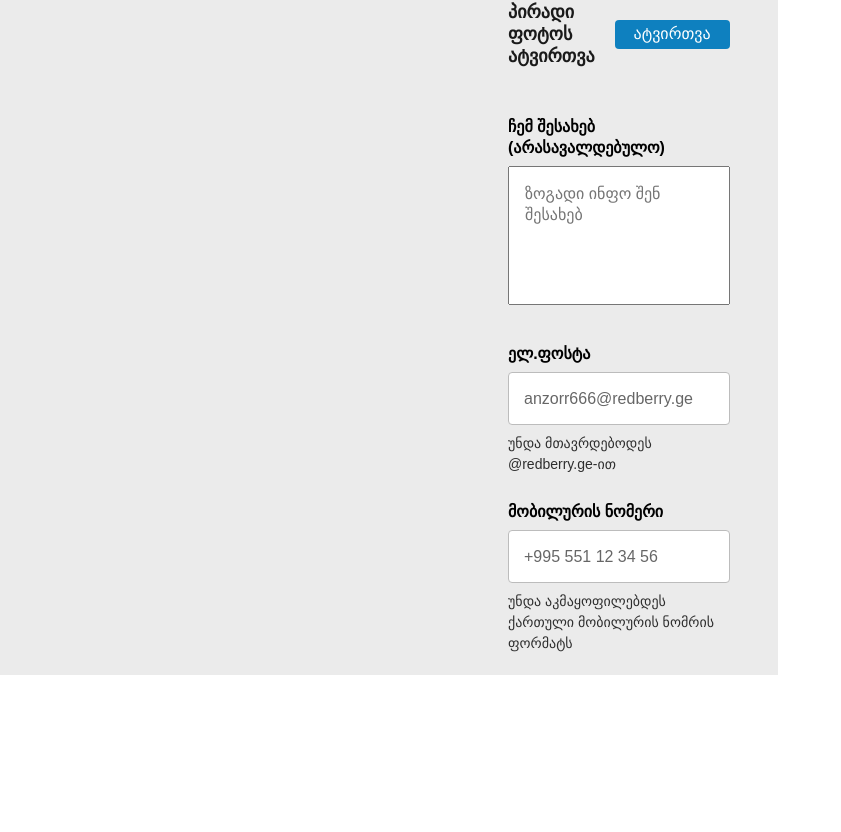
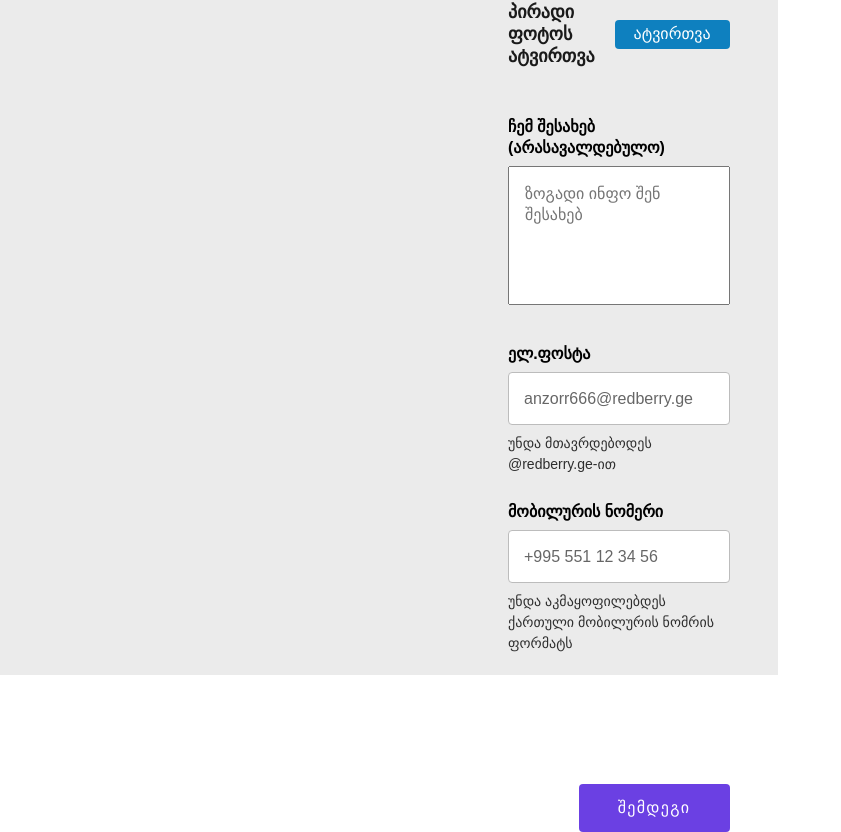
Before and after one commit to marselle13/cv-app, a React (Create React App) app: page /personal in a window 1280 px wide. Shown: the part 405-1237 px from the top of the page, without its empty margins (0-841 px from the left). Before the commit the page ends 1080 px from the top, so only its background shows below. Built offline with nearby package versions, Linux system fonts and the light colour scheme; a web font is replaced by a local one.

Commit message:
#3 onsubmit event

```diff
--- a/src/App.js
+++ b/src/App.js
@@ -1,6 +1,7 @@
 import { Route, Routes } from "react-router-dom";
 import LandingPage from "./components/Landing/LandingPage";
 import Personal from "./components/Personal/Personal";
+import Experience from "./components/Experience/Experience";
 
 function App() {
   return (
@@ -8,6 +9,7 @@ function App() {
       <Routes>
         <Route path="/" element={<LandingPage />} />
         <Route path="/personal" element={<Personal />} />
+        <Route path="/experience" element={<Experience />} />
       </Routes>
     </div>
   );
--- /dev/null
+++ b/src/components/Experience/Experience.jsx
@@ -0,0 +1,14 @@
+import FormCard from "../UI/FormCard/FormCard";
+import CV from "../CV/CV";
+
+const Experience = () => {
+  return (
+    <div>
+      <div style={{ display: "flex" }}>
+        <FormCard label="გამოცდილება" number="2"></FormCard>
+        <CV />
+      </div>
+    </div>
+  );
+};
+export default Experience;
--- a/src/components/Personal/Personal.jsx
+++ b/src/components/Personal/Personal.jsx
@@ -5,7 +5,7 @@ import CV from "../CV/CV";
 const Personal = () => {
   return (
     <div>
-      <div style={{ display: "flex", height: "100%" }}>
+      <div style={{ display: "flex" }}>
         <FormCard label="პირადი ინფო" number="1">
           <PersonalForm />
         </FormCard>
--- a/src/components/Personal/PersonalForm.jsx
+++ b/src/components/Personal/PersonalForm.jsx
@@ -4,14 +4,30 @@ import InputUpload from "../UI/FormCard/Inputs/InputUpload";
 import InputArea from "../UI/FormCard/Inputs/InputArea";
 import { useContext } from "react";
 import cvContext from "../Store/cvContext";
+import NextPageButton from "../UI/FormCard/Buttons/NextPageButton";
+import { useNavigate } from "react-router-dom";
 
 const PersonalForm = () => {
   const ctx = useContext(cvContext);
+  const navigate = useNavigate();
   const { cvChangeHandler } = ctx;
   const { cvData } = ctx;
   const { cvIsValid } = ctx;
+  const checkValidation =
+    cvIsValid.nameIsValid &&
+    cvIsValid.lastnameIsValid &&
+    cvIsValid.emailIsValid &&
+    cvIsValid.mobileIsValid &&
+    cvData.enteredImage;
+
+  const submitHandler = (e) => {
+    e.preventDefault();
+    if (checkValidation) {
+      navigate("/experience");
+    }
+  };
   return (
-    <form className={classes.personal}>
+    <form className={classes.personal} onSubmit={submitHandler}>
       <div className={classes.formgrid}>
         <Input
           label="სახელი"
@@ -56,6 +72,7 @@ const PersonalForm = () => {
           />
         </div>
       </div>
+      <NextPageButton />
     </form>
   );
 };
--- a/src/components/Personal/PersonalForm.module.css
+++ b/src/components/Personal/PersonalForm.module.css
@@ -1,6 +1,7 @@
 .personal {
   display: flex;
   flex-direction: column;
+  height: 100%;
 }
 
 .personal .formgrid {
--- /dev/null
+++ b/src/components/UI/FormCard/Buttons/NextPageButton.jsx
@@ -0,0 +1,8 @@
+import { useNavigate } from "react-router-dom";
+import classes from "./NextPageButton.module.css";
+
+const NextPageButton = (props) => {
+  return <button className={classes.nextPage}>შემდეგი</button>;
+};
+
+export default NextPageButton;
--- /dev/null
+++ b/src/components/UI/FormCard/Buttons/NextPageButton.module.css
@@ -0,0 +1,15 @@
+.nextPage {
+  width: 151px;
+  background: #6b40e3;
+  border-radius: 4px;
+  padding: 14px;
+  border: none;
+  font-weight: 500;
+  font-size: 16px;
+  line-height: 20px;
+  letter-spacing: 0.08em;
+  color: #ffffff;
+  cursor: pointer;
+  text-align: center;
+  margin: auto 0 0 auto;
+}
--- a/src/index.css
+++ b/src/index.css
@@ -8,8 +8,7 @@ html {
 }
 
 body {
-  max-width: 1920px;
-  max-height: 1080px;
+  overflow-x: hidden;
 }
 
 * {
```
